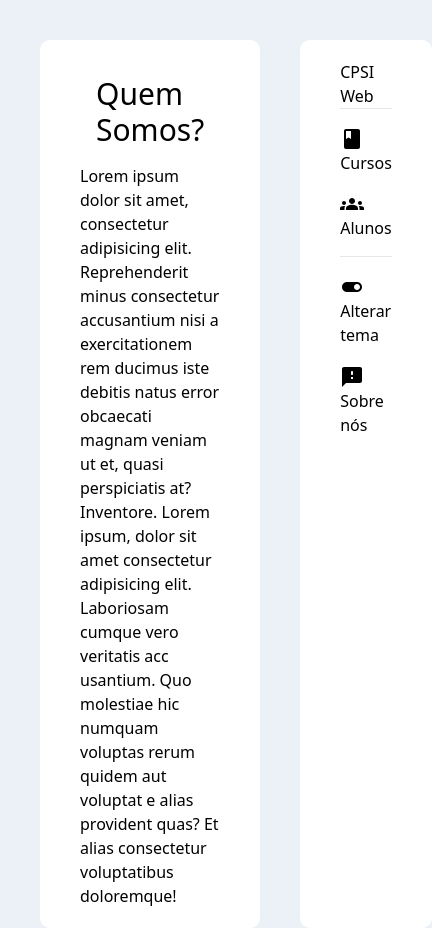
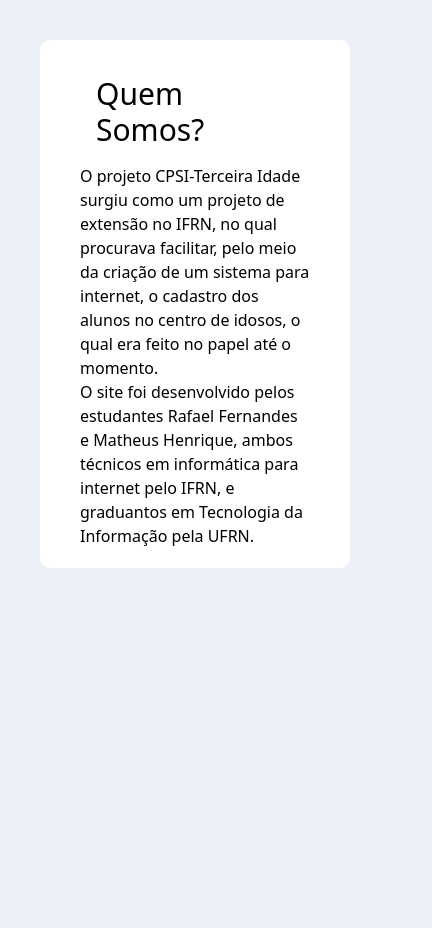
Before and after one commit to RafaelFernandes12/terceira_idade, a Next.js app: page /SobreNos in a window 390 px wide. Shown: the whole page, 432 px wide, since content can reach past the window. After the commit the page ends 844 px from the top, so only its background shows below. Built offline with nearby package versions, Linux system fonts and the light colour scheme.

Commit message:
starting the responsive site

```diff
--- a/src/app/(app)/SobreNos/page.tsx
+++ b/src/app/(app)/SobreNos/page.tsx
@@ -4,14 +4,15 @@
     <div className="flex items-center flex-col max-w-[860px] m-auto">
       <h1 className="text-3xl font-medium m-4">Quem Somos?</h1>
       <p>
-            Lorem ipsum dolor sit amet, consectetur adipisicing elit. Reprehenderit
-            minus consectetur accusantium nisi a
-            exercitationem rem ducimus iste debitis natus error obcaecati magnam
-            veniam ut et, quasi perspiciatis at? Inventore.
-            Lorem ipsum, dolor sit amet consectetur adipisicing elit. Laboriosam cumque vero veritatis acc
-            usantium. Quo molestiae hic numquam voluptas rerum quidem aut voluptat
-            e alias provident quas? Et alias consectetur voluptatibus doloremque!
+        O projeto CPSI-Terceira Idade surgiu como um projeto de extensão no IFRN, no qual procurava facilitar, pelo meio
+        da criação de um sistema para internet, o cadastro dos alunos no centro de idosos, o qual era feito no papel até o momento.
       </p>
+      <p>
+        O site foi desenvolvido pelos estudantes Rafael Fernandes e Matheus Henrique, ambos técnicos em informática para internet
+        pelo IFRN, e graduantos em Tecnologia da Informação pela UFRN.
+      </p>
+
+
     </div>
   );
 }
--- a/src/app/(app)/dashboard/page.tsx
+++ b/src/app/(app)/dashboard/page.tsx
@@ -24,7 +24,6 @@
       setCourses(response);
     });
   },[]);
-  console.log(courses.map(item => item.data.name));
 
   function handleCourseType(filterCourse: string){
     if(filterCourse === "Extensão") setCourseType("Extensão");
@@ -63,7 +62,7 @@
           </Link>
         </div>
 
-        <div className="grid grid-cols-4 m-0">
+        <div className="grid 2xl:grid-cols-4 m-0 lg:grid-cols-3 md:grid-cols-2">
           {courses.map((response => {
             const matchType = response.data.type === courseType;
 
--- a/src/app/layout.tsx
+++ b/src/app/layout.tsx
@@ -1,4 +1,3 @@
-
 import { SideMenu } from "@/components/SideMenu";
 import "./globals.css";
 
--- a/src/components/SideMenu.tsx
+++ b/src/components/SideMenu.tsx
@@ -11,7 +11,7 @@
   const pathname = usePathname();
 
   return(
-    <div className="bg-white rounded-[10px] py-[20px] px-[40px] flex-auto max-w-[360px]">
+    <div className="bg-white rounded-[10px] py-[20px] px-[40px] flex-auto max-w-[360px] max-lg:hidden">
       <p>CPSI Web</p>
       <hr/>
       <ul>
```
